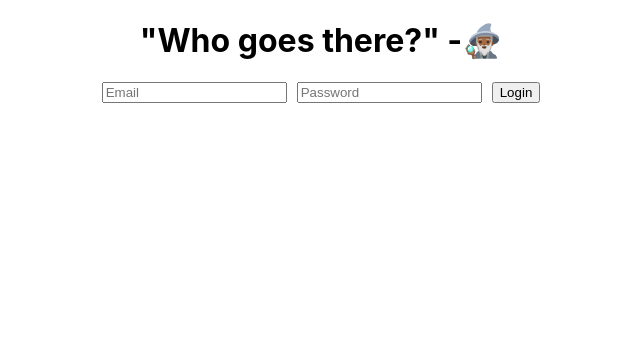
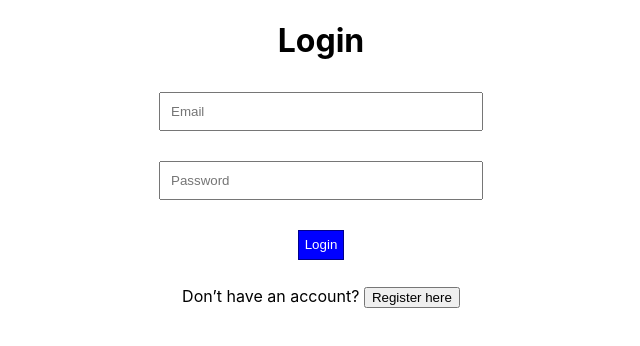
Before and after one commit to ahburgess22/note-taking-app, a React (Create React App) app in the folder frontend/: page /login in a window 1280 px wide. Shown: the top 346 px of the page, without its empty margins (319-959 px from the left). Built offline with nearby package versions, Linux system fonts and the light colour scheme.

Commit message:
Added registration flow

```diff
--- a/frontend/src/Login.js
+++ b/frontend/src/Login.js
@@ -1,47 +1,103 @@
 import React, { useState } from 'react';
 import axios from 'axios';
-import { useNavigate } from 'react-router-dom'; // for navigation
+import { useNavigate } from 'react-router-dom';
 
-const Login = () => {
+function Login() {
+  const [isRegistering, setIsRegistering] = useState(false); // State to toggle between login and register
   const [email, setEmail] = useState('');
   const [password, setPassword] = useState('');
+  const [confirmPassword, setConfirmPassword] = useState(''); // For registration
   const navigate = useNavigate();
 
   const handleSubmit = async (e) => {
     e.preventDefault();
+    if (isRegistering) {
+      // Registration logic
+      if (password !== confirmPassword) {
+        alert('Passwords do not match!');
+        return;
+      }
+
       try {
-      console.log('Checking credentials...')
+        const response = await axios.post('http://127.0.0.1:5000/register', { email, password });
+        console.log('Registration successful:', response);
+        // Optionally, auto-login after registration or show a success message
+        navigate('/notes');
+      } catch (error) {
+        console.error('Registration failed:', error);
+        alert('Registration failed!');
+      }
+    } else {
+      // Login logic
+      try {
         const response = await axios.post('http://127.0.0.1:5000/login', { email, password });
         localStorage.setItem('authToken', response.data.token);
-      console.log('Login successful, navigating to /notes');
-      navigate('/notes'); // redirect to notes page after successful login
+        console.log('Login successful:', response);
+        navigate('/notes');
       } catch (error) {
-      console.error('Login error:', error);
+        console.error('Login failed:', error);
         alert('Login failed!');
+      }
     }
   };
 
   return (
-    <div style={{ textAlign: 'center', padding: '0 100px' }}>
-  <h1>"Who goes there?" -🧙🏾‍♂️</h1>
-
-    <form onSubmit={handleSubmit} style={{ display: 'flex', justifyContent: 'center', gap: '10px' }}>
+    <div style={{ textAlign: 'center' }}>
+      <h1>{isRegistering ? 'Register' : 'Login'}</h1>
+      <form onSubmit={handleSubmit} style={{ display: 'flex', justifyContent: 'center', flexDirection: 'column', gap: '10px' }}>
         <input
           type="email"
           value={email}
           onChange={(e) => setEmail(e.target.value)}
           placeholder="Email"
+          style={{ width: '300px', margin: '10px auto', padding: '10px' }}
         />
         <input
           type="password"
           value={password}
           onChange={(e) => setPassword(e.target.value)}
           placeholder="Password"
+          style={{ width: '300px', margin: '10px auto', padding: '10px' }}
         />
-      <button type="submit">Login</button>
+        {isRegistering && (
+          <input
+            type="password"
+            value={confirmPassword}
+            onChange={(e) => setConfirmPassword(e.target.value)}
+            placeholder="Confirm Password"
+            style={{ width: '300px', margin: '10px auto', padding: '10px' }}
+          />
+        )}
+        <button
+         type="submit"
+         style = {{
+          height: '30px',
+          margin: '10px auto',
+          backgroundColor: 'blue',
+          color: 'white',
+          border: '1px solid darkblue',
+          cursor: 'pointer'
+         }}
+
+        >
+          {isRegistering ? 'Register' : 'Login'}</button>
       </form>
+
+      <p>
+        {isRegistering ? (
+          <span>
+            Already have an account?{' '}
+            <button onClick={() => setIsRegistering(false)}>Login here</button>
+          </span>
+        ) : (
+          <span>
+            Don’t have an account?{' '}
+            <button onClick={() => setIsRegistering(true)}>Register here</button>
+          </span>
+        )}
+      </p>
     </div>
   );
-};
+}
 
 export default Login;
--- a/frontend/src/Notes.js
+++ b/frontend/src/Notes.js
@@ -144,7 +144,7 @@ const Notes = () => {
       <h1>Austin's Notetaking App!</h1>
 
       <button onClick={handleLogout} style = {{ marginBottom: '20px', backgroundColor: 'red', color: 'white', border: '1px solid darkred', padding: '10px 20px', cursor: 'pointer', borderRadius: '5px'}}>
-        Logout
+        Log out
       </button>
 
       <form onSubmit={handleSubmit} style={{ display: 'flex', justifyContent: 'center', gap: '10px' }}>
```
Lines whose indentation alone changed are shown as unchanged.
